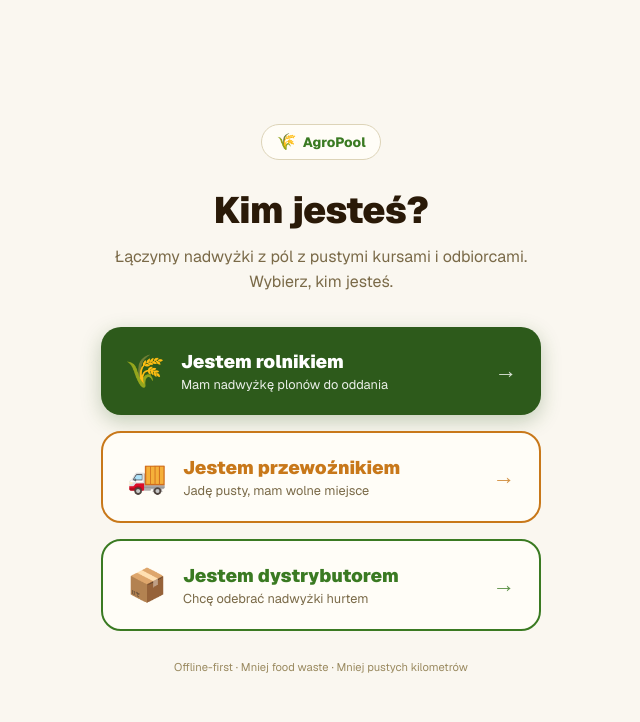
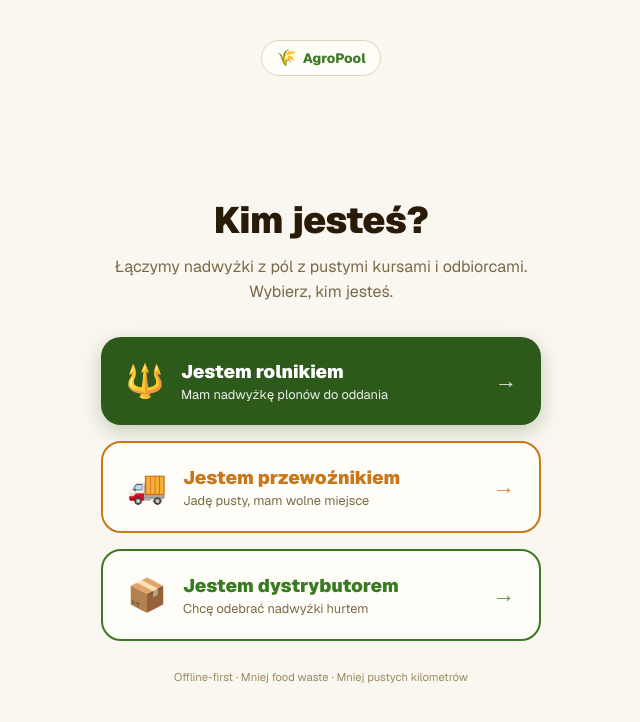
Before and after one commit to mickamin/hack4change, a Next.js app: page / in a window 1280 px wide. Shown: the top 722 px of the page, without its empty margins (319-959 px from the left). Built offline with nearby package versions, Linux system fonts and the light colour scheme.

Commit message:
Logo AgroPool na gorze, ikona rolnika na widly

```diff
--- a/app/page.tsx
+++ b/app/page.tsx
@@ -15,14 +15,12 @@ const T = {
 
 export default function HomePage() {
   return (
-    <div style={{ minHeight: "100dvh", background: T.bg, display: "flex", flexDirection: "column", alignItems: "center", justifyContent: "center", padding: "1.5rem", color: T.text }}>
-      <div style={{ maxWidth: "440px", width: "100%", textAlign: "center" }}>
-        <div style={{ display: "inline-flex", alignItems: "center", gap: "0.4rem", background: T.card, border: `1px solid ${T.border}`, borderRadius: "999px", padding: "0.3rem 0.9rem", marginBottom: "1.75rem" }}>
-          <span>🌾</span>
-          <span style={{ fontWeight: 800, fontSize: "0.85rem", color: T.accentHi }}>AgroPool</span>
-
-        </div>
-
+    <div style={{ minHeight: "100dvh", background: T.bg, display: "flex", flexDirection: "column", alignItems: "center", padding: "1.5rem", color: T.text }}>
+      <div style={{ display: "inline-flex", alignItems: "center", gap: "0.4rem", background: T.card, border: `1px solid ${T.border}`, borderRadius: "999px", padding: "0.3rem 0.9rem", marginTop: "1rem", marginBottom: "2rem" }}>
+        <span>🌾</span>
+        <span style={{ fontWeight: 800, fontSize: "0.85rem", color: T.accentHi }}>AgroPool</span>
+      </div>
+      <div style={{ maxWidth: "440px", width: "100%", textAlign: "center", flex: 1, display: "flex", flexDirection: "column", justifyContent: "center" }}>
         <h1 style={{ fontSize: "clamp(1.7rem, 6vw, 2.3rem)", fontWeight: 900, color: T.text, lineHeight: 1.2, letterSpacing: "-0.02em", margin: "0 0 0.75rem" }}>
           Kim jesteś?
         </h1>
@@ -33,7 +31,7 @@ export default function HomePage() {
         <div style={{ display: "flex", flexDirection: "column", gap: "1rem" }}>
           <Link href="/rolnik" style={{ textDecoration: "none" }}>
             <div style={{ background: T.accent, color: "#fff", borderRadius: "1.25rem", padding: "1.25rem 1.5rem", display: "flex", alignItems: "center", gap: "1rem", boxShadow: `0 6px 20px ${T.accent}44`, textAlign: "left" }}>
-              <span style={{ fontSize: "2rem" }}>🌾</span>
+              <span style={{ fontSize: "2rem" }}>🔱</span>
               <span>
                 <span style={{ display: "block", fontSize: "1.15rem", fontWeight: 900 }}>Jestem rolnikiem</span>
                 <span style={{ display: "block", fontSize: "0.8rem", opacity: 0.9 }}>Mam nadwyżkę plonów do oddania</span>
```
